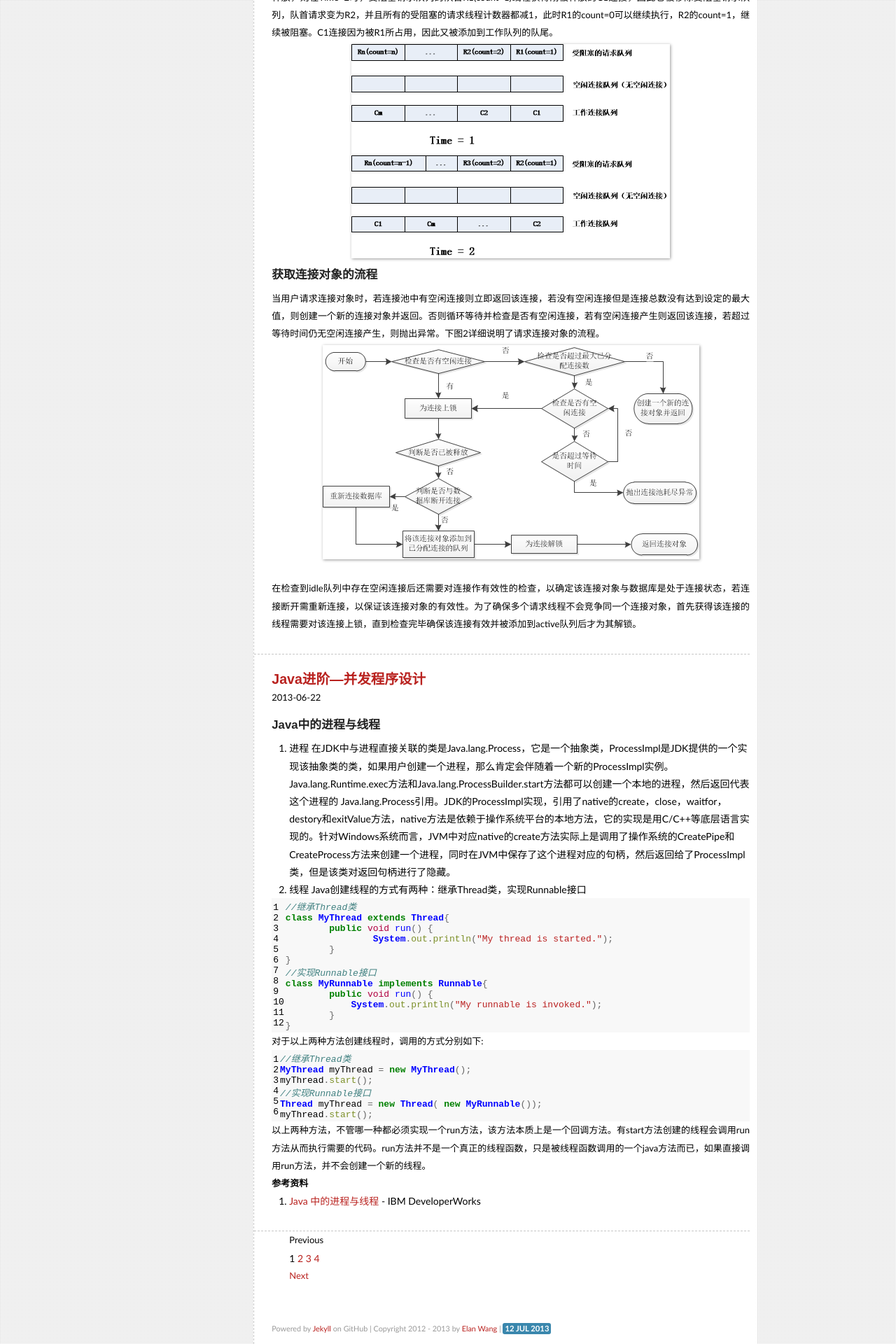
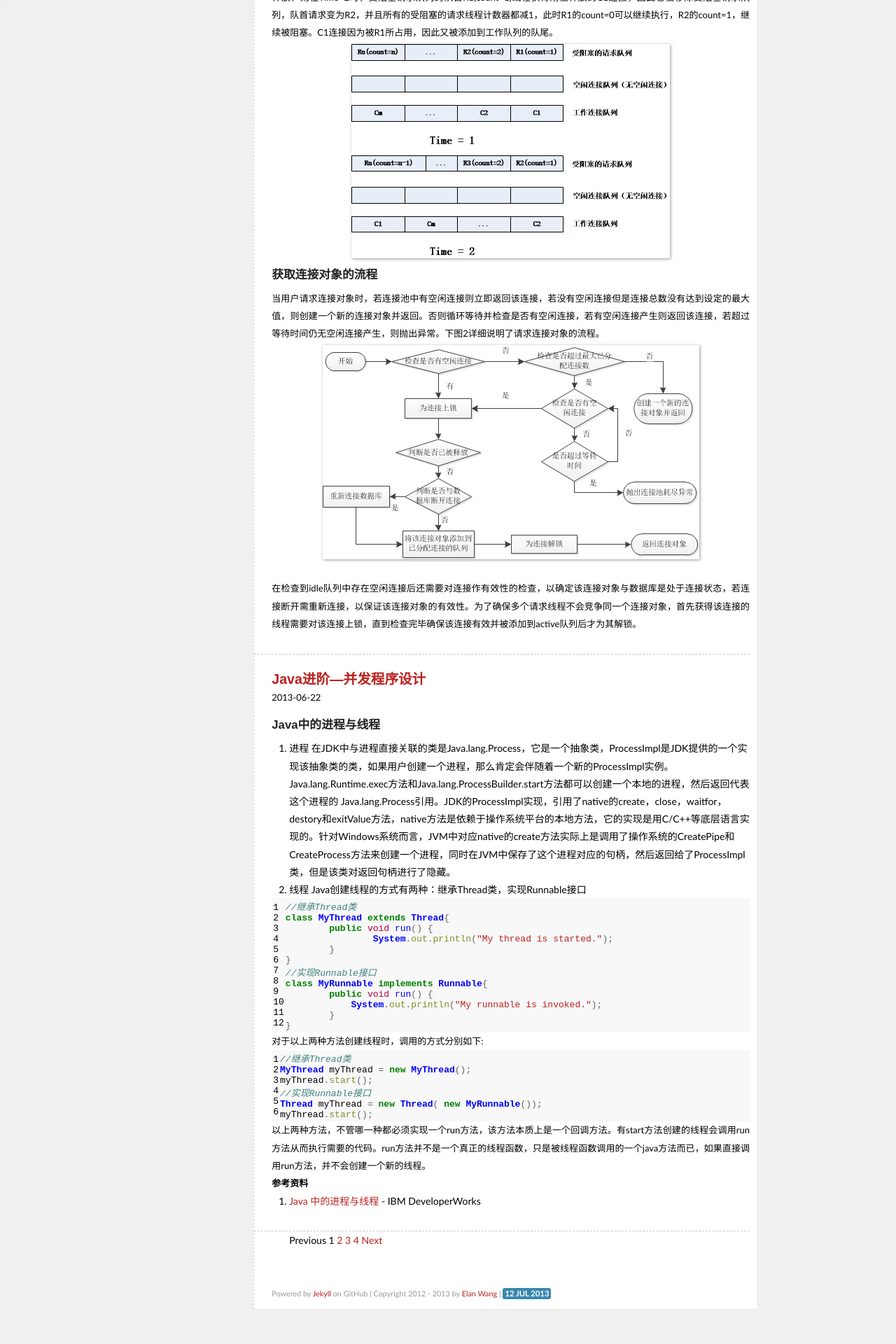
Before and after one commit to elan2wang/note, a Jekyll site: the page built from index.html, in a window 1280 px wide. Shown: the part 2180-4100 px from the top of the page at 70% size. Built offline with Jekyll 4.4.1, drawn with Linux system fonts in a browser that asks for light colours; Markdown is read by kramdown in place of the engine named in the settings; the list of posts is cut into pages by our own code; after the commit the page ends 4050 px from its top, so only the background shows below that.

Commit message:
edit pagination

```diff
--- a/index.html
+++ b/index.html
@@ -11,17 +11,15 @@ title: My Learning Note
 <div class="pagination">
     <div id="post-pagination" class="pagination">
         {% if paginator.previous_page %}
-        <p class="previous">
+        <span class="previous">
         {% if paginator.previous_page == 1 %}
         <a href="/">Previous</a>
         {% else %}
         <a href="{{ site.url }}/{{ paginator.previous_page_path }}">Previous</a>
         {% endif %}
-        </p>
+        </span>
         {% else %}
-        <p class="previous disabled">
-        <span>Previous</span>
-        </p>
+        <span class="previous disabled">Previous</span>
         {% endif %}
 
 
@@ -40,14 +38,11 @@ title: My Learning Note
         {% endfor %}
 
         {% if paginator.next_page %}
-        <p class="next">
+        <span class="next">
         <a href="{{ site.url }}/{{ paginator.next_page_path }}">Next</a>
-        </p>
+        </span>
         {% else %}
-        <p class="next disabled">
-        <span>Next</span>
-        </p>
+        <span class="next disabled">Next</span>
         {% endif %}
-
     </div>
 </div>
```
